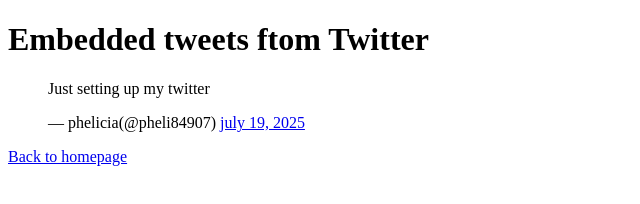
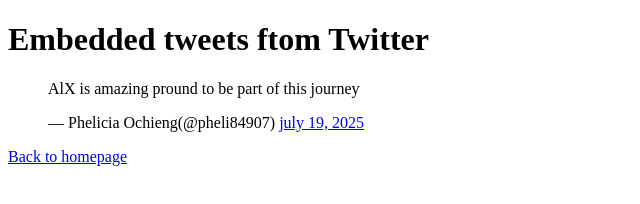
Before and after one commit to Mink-19/My_First_Portfolio, a plain HTML site: page html_basic/tweets.html in a window 1280 px wide. Shown: the whole page, without its empty margins (0-640 px from the left). Drawn offline with Linux system fonts and the light colour scheme.

Commit message:
Update tweets.html

```diff
--- a/html_basic/tweets.html
+++ b/html_basic/tweets.html
@@ -8,7 +8,7 @@
 <body>
   <h1>Embedded tweets ftom Twitter</h1>
   <blockquote class="twitter.tweet">
-   <p>Just setting up my twitter</p>&mdash; phelicia(@pheli84907)
+   <p lang="en" dir="1ltr">AlX is amazing pround to be part of this journey</p>&mdash; Phelicia Ochieng(@pheli84907)
    <a href="https://x.com/pheli84907/status/1946494642565898451?t=g0_RPqjyc-hzI1NgvD_cjg&s=19 ">july 19, 2025
 </a>
 </blockquote>
```
